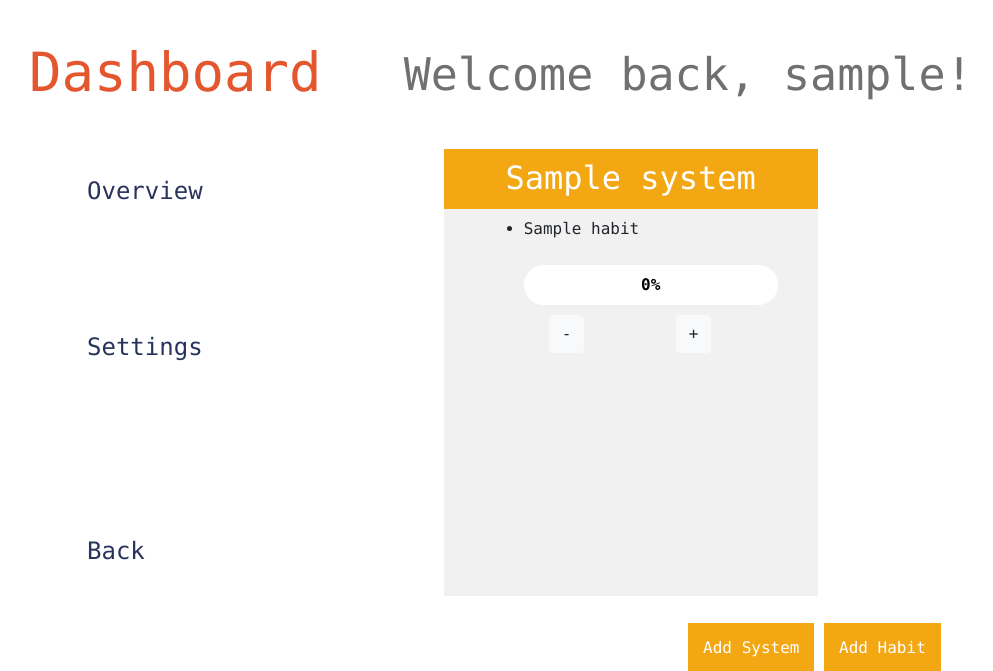
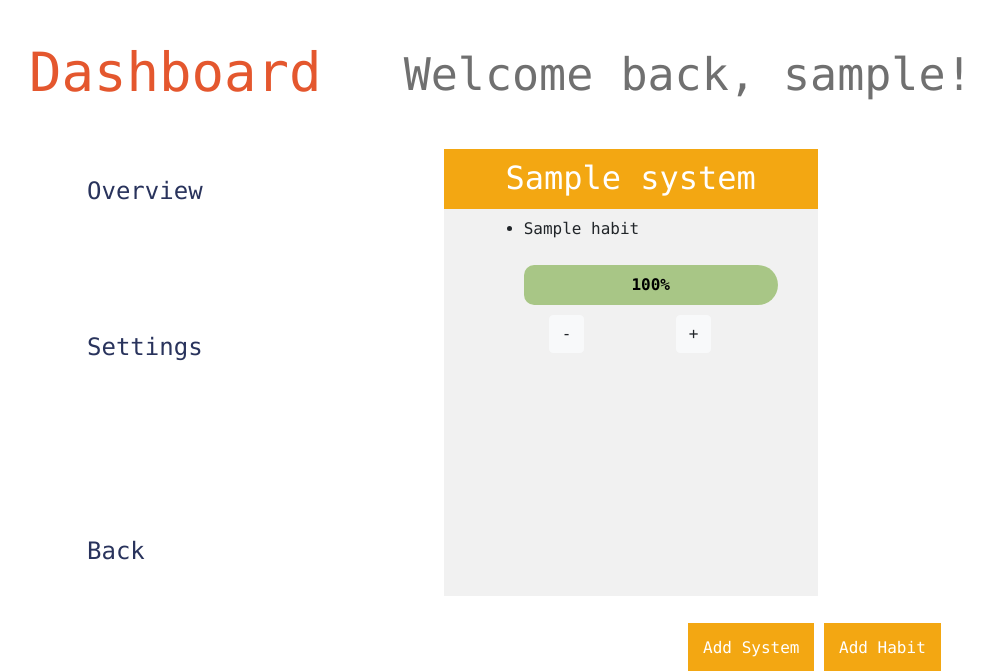
Before and after one commit to dellahumanita/lifeplus, a Flask app: a page that uses app/templates/dashboard.html in a window 1280 px wide. Shown: the part 64-735 px from the top of the page, without its empty margins (38-1031 px from the left). Run offline with Flask 2, Linux system fonts and the light colour scheme; a user stored in the database is signed in; tables that the repository leaves empty hold one stand-in row (values such as "Sample post"); some libraries are stand-ins or nearby versions.

Commit message:
corrected increment value of tracking

```diff
--- a/app/static/scripts/barsAndButtons.js
+++ b/app/static/scripts/barsAndButtons.js
@@ -2,6 +2,14 @@ import { Habit } from "./habit.js";
 
 function findHabitIds () {
     return document.getElementsByClassName("habitId");
+}
+
+function findTrackingValues() {
+    return document.querySelectorAll(".trackingValue");
+}
+
+function findGoalValues() {
+    return document.querySelectorAll(".goalValue");
 }
 
 function main() {
@@ -16,23 +24,19 @@ function main() {
                 document.querySelector("#" + CSS.escape(habitIdVal) )) };
     }
 
+    let trackingValues = findTrackingValues();
+    let goalValues = findGoalValues();
 
     for (let i = 0; i < habits.length; i++) {
         var habitObj = habits[i].habitObject;
-        habitObj.createProgressBar();
+        var trackingVal = trackingValues[i].innerHTML.trim();
+        habitObj.createProgressBar(trackingVal);
         habitObj.createButtons();
 
     }
-
-    // var example = habits[0].habitObject;
-    // example.incrementValue();
-    // example.incrementValue();
-
 
 
 }
 
 
 main();
-
-console.log("Success!");
--- a/app/static/scripts/habit.js
+++ b/app/static/scripts/habit.js
@@ -12,6 +12,9 @@ export class Habit {
         //setup buttons
         this.incrementButton = this.habitDiv.querySelector(".incrementButton");
         this.decrementButton = this.habitDiv.querySelector(".decrementButton");
+
+        this.trackingValue = parseInt(this.habitDiv.querySelector(".trackingValue").innerHTML.trim());
+        this.goalValue = parseInt(this.habitDiv.querySelector(".goalValue").innerHTML.trim());
     }
 
 
@@ -55,10 +58,12 @@ export class Habit {
 
     // sets the value of the progress bar
     __setValue (newValue) {
-        if (newValue < 0) {
+        let percentage = Math.round((newValue/this.goalValue) * 100)
+
+        if (percentage < 0) {
             newValue = 0;
         }
-        if (newValue > 100) {
+        if (percentage > 100) {
             newValue = 100;
         }
 
@@ -69,7 +74,7 @@ export class Habit {
 
     // __updates the text of the progress bar value
     __update () {
-        const percentage = this.value + '%';
+        const percentage = Math.round((this.trackingValue/this.goalValue) * 100) + '%';
         this.fillElem.style.width = percentage;
         this.valueElem.textContent = percentage;
     }
@@ -77,16 +82,20 @@ export class Habit {
 
     // adds 1 to the value for the incrementButton
     incrementValue () {
-        console.log(this.value);
-        let val = this.value + 1;
-        this.__setValue(val);
+        if (this.trackingValue < this.goalValue) {
+            this.trackingValue++;
+        }
+
+        this.__setValue(this.trackingValue);
    }
 
 
    // subtracts 1 from the value for the decrementButton
    decrementValue () {
-       let val = this.value - 1;
-       this.__setValue(val);
+       if (this.trackingValue > 0) {
+        this.trackingValue--;
+       }
+       this.__setValue(this.trackingValue);
    }
 
 
@@ -126,6 +135,7 @@ export class Habit {
             btn.addEventListener("click", function() {
                 self.decrementValue();    });
         }
+
         // find position and add to the html
         let position = document.getElementById(btnDivId);
         position.appendChild(btn);
--- a/app/static/styles/systems.css
+++ b/app/static/styles/systems.css
@@ -4,13 +4,13 @@
     width: 100%;
     height: 40px;
     background: white;
-    border-radius: 40px;
+    border-radius: 20px 40px 40px 20px;
 }
 
 .progressFill {
     height: 100%;
     background: #A8C686;
-    border-radius: 40px;
+    border-radius: 20px 40px 40px 20px;
     transition: width 0.5s;
 }
 
--- a/app/templates/dashboard.html
+++ b/app/templates/dashboard.html
@@ -46,7 +46,10 @@ Dashboard
                                     </div><br>
                                     <!-- Progress Bar -->
                                     <div class="progressBar">
-                                        <div class="progressValue">{{ habit.progress ~ "%" }}</div>
+                                        <div class="progressValue">
+                                            <span class="trackingValue">{{ habit.progress }}</span>
+                                            <span hidden class="goalValue">{{ habit.goal }}</span>
+                                        </div>
                                         <div class="progressFill"></div>
                                     </div>
                                     <!-- Buttons -->
```
